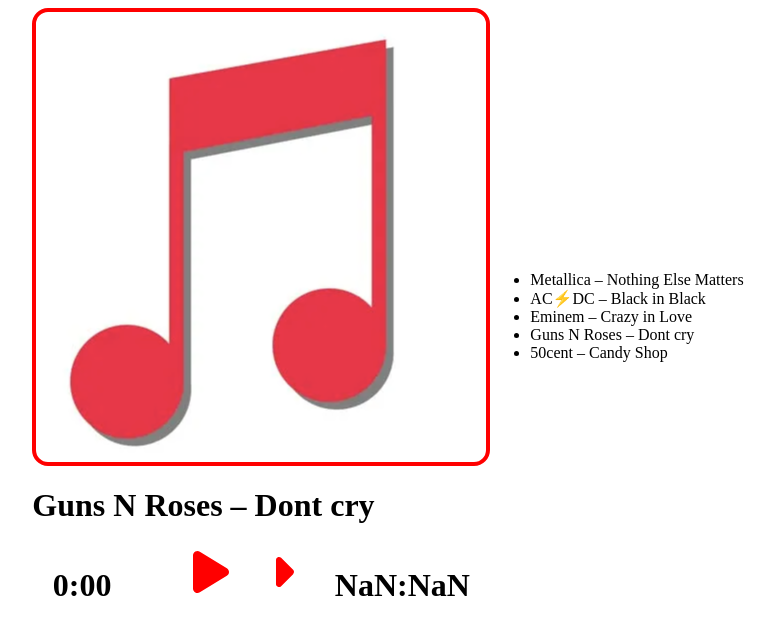
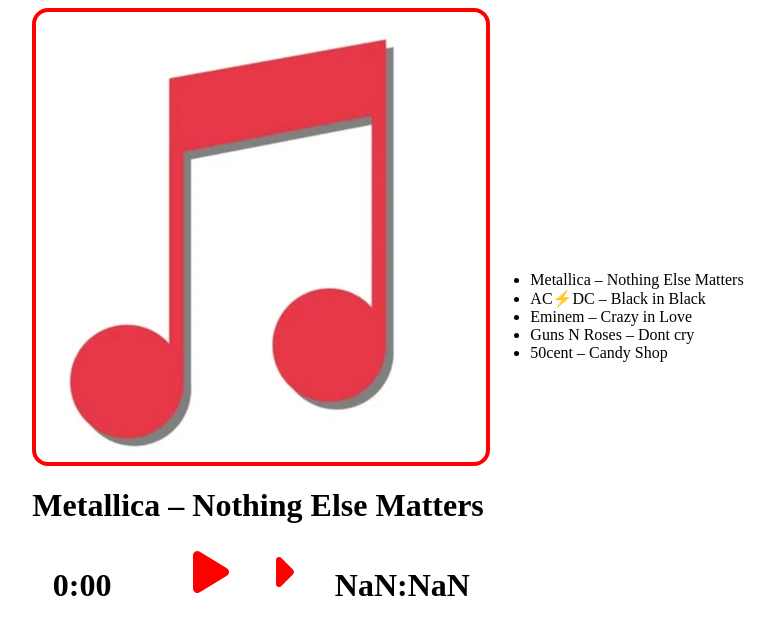
Before and after one commit to Cor4zon/MP3-Player, a React (Create React App) app: page / in a window 1280 px wide. Shown: the top 634 px of the page, without its empty margins (252-1027 px from the left). Built offline with nearby package versions, Linux system fonts and the light colour scheme.

Commit message:
prev/next song button reviving

```diff
--- a/src/components/ControlButtons/ControlButtons.js
+++ b/src/components/ControlButtons/ControlButtons.js
@@ -3,13 +3,14 @@
 import { library } from "@fortawesome/fontawesome-svg-core";
 import { faCaretLeft, faPause, faPlay, faCaretRight } from "@fortawesome/free-solid-svg-icons";
 import "./ControlButtons.css";
+import {changeSong} from "../../features/chosenSongSlice/chosenSongSlice";
 
 library.add(faCaretLeft);
 library.add(faPause);
 library.add(faPlay);
 library.add(faCaretRight);
 
-const ControlButtons = ({ track }) => {
+const ControlButtons = ({ track, dispatch, playListSize }) => {
     const [ isPlay, setIsPlay ] = useState(false);
     const [ duration, setDuration ] = useState("");
     const [ timePlay, setTimePlay ] = useState(0);
@@ -30,13 +31,25 @@
     }
 
     const prevTrack = () => {
-        console.log("Prev track");
+        stopSong();
+        const prevSongId = (track.id === 0) ? playListSize - 1: track.id - 1
+        dispatch(changeSong(prevSongId))
     }
 
     const nextTrack = () => {
-        console.log("Next track");
+        stopSong();
+        const nextSongId = (track.id + 1) % playListSize;
+        console.log(playListSize);
+        console.log(nextSongId);
+        dispatch(changeSong(nextSongId));
     }
 
+    const stopSong = () => {
+        if (isPlay) {
+            track.audio.pause();
+            setIsPlay(false);
+        }
+    }
 
     return (
 
--- a/src/components/SongBox/SongBox.js
+++ b/src/components/SongBox/SongBox.js
@@ -2,18 +2,22 @@
 import SongImage from "../SongImage/SongImage";
 import ControlButtons from "../ControlButtons/ControlButtons";
 import SongInfo from "../SongInfo/SongInfo";
-import {useSelector} from "react-redux";
+import {useSelector, useDispatch} from "react-redux";
 
 const SongBox = () => {
-    const songId = useSelector(state => state.chosenSong.song);
-    const track = useSelector(state => state.trackList.tracks.filter(track => track.id === songId));
+    const playListSize = useSelector(state => state.trackList.tracks.length);
+    let songId = useSelector(state => state.chosenSong.song);
+    let track = useSelector(state => state.trackList.tracks.filter(track => track.id === songId));
+
+    let dispatch = useDispatch();
+
 
     return (
         <div className="songBox__container">
             {/*    Song image*/}
             <SongImage />
             <SongInfo track={track?.[0]} />
-            <ControlButtons track={track?.[0]} />
+            <ControlButtons track={track?.[0]} dispatch={dispatch} playListSize={playListSize} />
         </div>
     );
 };
--- a/src/features/chosenSongSlice/chosenSongSlice.js
+++ b/src/features/chosenSongSlice/chosenSongSlice.js
@@ -12,7 +12,7 @@
     reducers: {
         changeSong: (state, action) => {
             state.song = action.payload
-        }
+        },
     }})
 
 export const { changeSong } = chosenSongSlice.actions;
--- a/src/services/APIClient.js
+++ b/src/services/APIClient.js
@@ -4,9 +4,10 @@
 import cent50 from "../music/50cent.mp3";
 import eminem from "../music/eminem.mp3";
 
+
 class Song {
-    constructor(band, title, song) {
-        this.id = Math.floor(Math.random() * 100);
+    constructor(id, band, title, song) {
+        this.id = id;
         this.band = band;
         this.title = title;
         this.audio = new Audio(song);
@@ -15,10 +16,10 @@
 
 export function getInitialPlaylist() {
     return [
-        new Song("Metallica", "Nothing Else Matters", metallica),
-        new Song("AC⚡️DC", "Black in Black", acdc),
-        new Song("Eminem", "Crazy in Love", eminem),
-        new Song("Guns N Roses", "Dont cry", gunsNroses),
-        new Song("50cent", "Candy Shop", cent50),
+        new Song(0, "Metallica", "Nothing Else Matters", metallica),
+        new Song(1, "AC⚡️DC", "Black in Black", acdc),
+        new Song(2, "Eminem", "Crazy in Love", eminem),
+        new Song(3, "Guns N Roses", "Dont cry", gunsNroses),
+        new Song(4, "50cent", "Candy Shop", cent50),
     ]
 }
```
